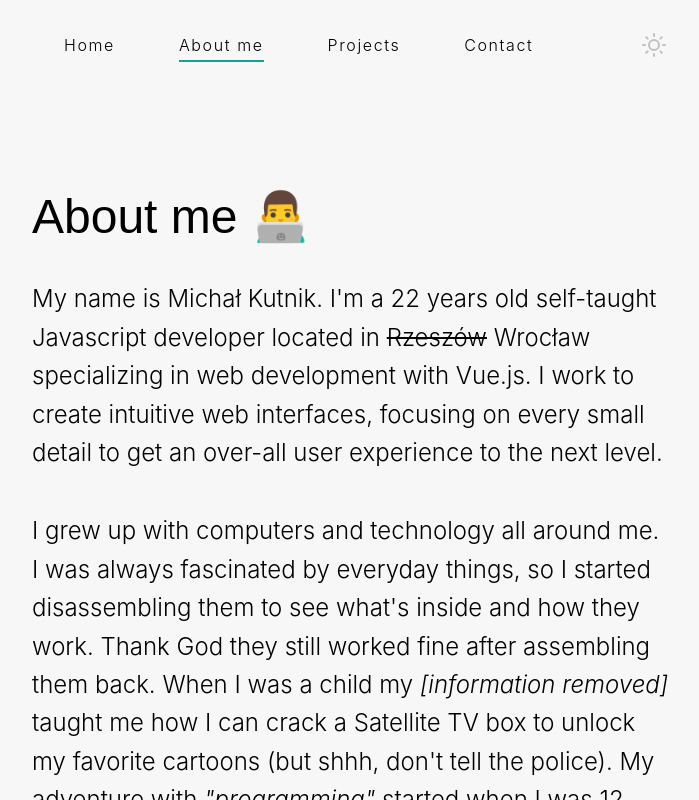
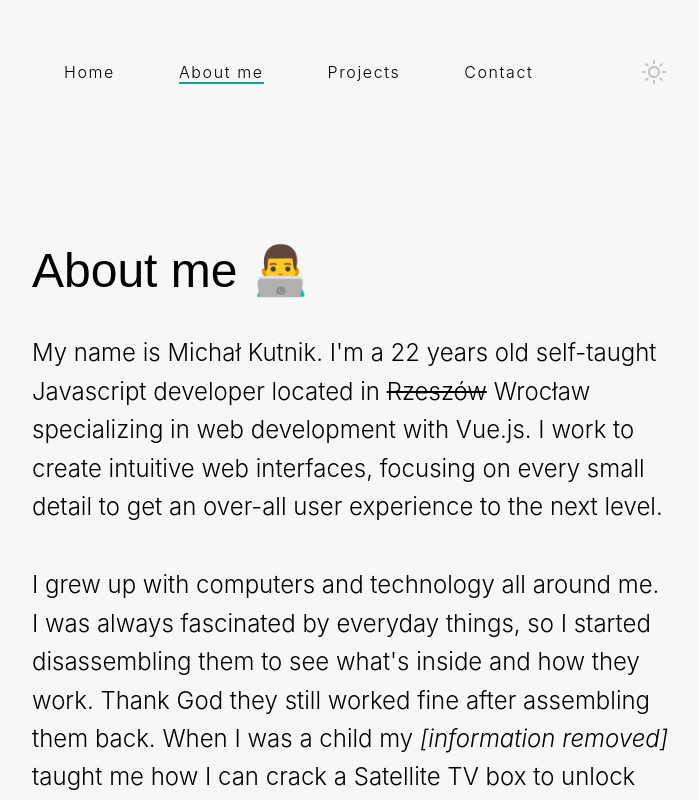
Before and after one commit to m-kutnik/m-kutnik.github.io, a Vue app: page /about in a window 1280 px wide. Shown: the top 800 px of the page, without its empty margins (288-987 px from the left). Built offline with nearby package versions, Linux system fonts and the light colour scheme; a web font is replaced by a local one; what lottie-vuejs would draw is missing.

Commit message:
Move navigation to separate component

```diff
--- /dev/null
+++ b/src/components/AppNavigation.vue
@@ -0,0 +1,58 @@
+<template>
+  <div class="flex">
+    <router-link
+      v-for="item in items"
+      :key="item.to"
+      :to="item.to"
+      class="menu-item"
+    >
+      {{ item.name }}
+    </router-link>
+  </div>
+</template>
+
+<script>
+export default {
+  name: 'AppNavigation',
+  setup() {
+    const items = [
+      { name: 'Home', to: '/' },
+      { name: 'About me', to: '/about' },
+      { name: 'Projects', to: '/projects' },
+      { name: 'Contact', to: '/contact' },
+    ]
+
+    return { items }
+  },
+}
+</script>
+
+<style lang="scss" scoped>
+.menu-item {
+  position: relative;
+  letter-spacing: 0.1em;
+  line-height: 1;
+  display: flex;
+  justify-content: center;
+  align-items: center;
+
+  &::after {
+    left: 0;
+    right: 0;
+    content: '';
+    position: absolute;
+    height: 2px;
+    background: var(--link);
+    bottom: -4px;
+    transform: scale(0, 1);
+    transform-origin: 100% 50%;
+    transition: transform 0.2s var(--transition-function);
+  }
+
+  &:hover::after,
+  &.router-link-exact-active::after {
+    transform: scale(1, 1);
+    transform-origin: 0% 50%;
+  }
+}
+</style>
--- a/src/components/TheNavbar.vue
+++ b/src/components/TheNavbar.vue
@@ -3,35 +3,20 @@
     <router-link to="/" class="home-button hide-above-mobile">
       <icon-home />
     </router-link>
-    <router-link
-      v-for="item in items"
-      :key="item.to"
-      :to="item.to"
-      class="menu-item hide-on-mobile"
-    >
-      {{ item.name }}
-    </router-link>
+    <app-navigation class="hide-on-mobile" />
     <theme-switcher class="item-right" />
   </nav>
 </template>
 
 <script>
 import ThemeSwitcher from '@/components/ThemeSwitcher'
+import AppNavigation from './AppNavigation'
 
 export default {
   name: 'TheNavbar',
   components: {
     ThemeSwitcher,
-  },
-  setup() {
-    const items = [
-      { name: 'Home', to: '/' },
-      { name: 'About me', to: '/about' },
-      { name: 'Projects', to: '/projects' },
-      { name: 'Contact', to: '/contact' },
-    ]
-
-    return { items }
+    AppNavigation,
   },
 }
 </script>
@@ -55,32 +40,4 @@
     stroke: var(--link);
   }
 }
-
-.menu-item {
-  position: relative;
-  letter-spacing: 0.1em;
-  line-height: 1;
-  display: flex;
-  justify-content: center;
-  align-items: center;
-
-  &::after {
-    left: 0;
-    right: 0;
-    content: '';
-    position: absolute;
-    height: 2px;
-    background: var(--link);
-    bottom: -4px;
-    transform: scale(0, 1);
-    transform-origin: 100% 50%;
-    transition: transform 0.2s var(--transition-function);
-  }
-
-  &:hover::after,
-  &.router-link-exact-active::after {
-    transform: scale(1, 1);
-    transform-origin: 0% 50%;
-  }
-}
 </style>
```
